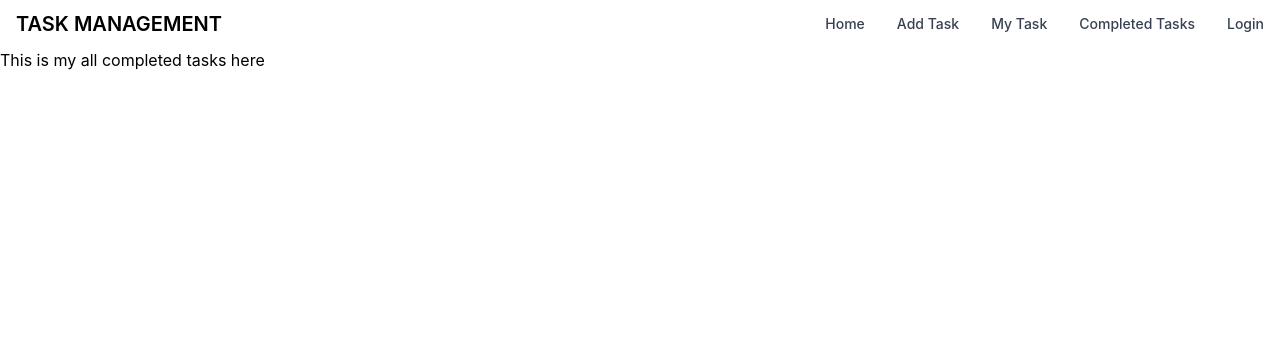
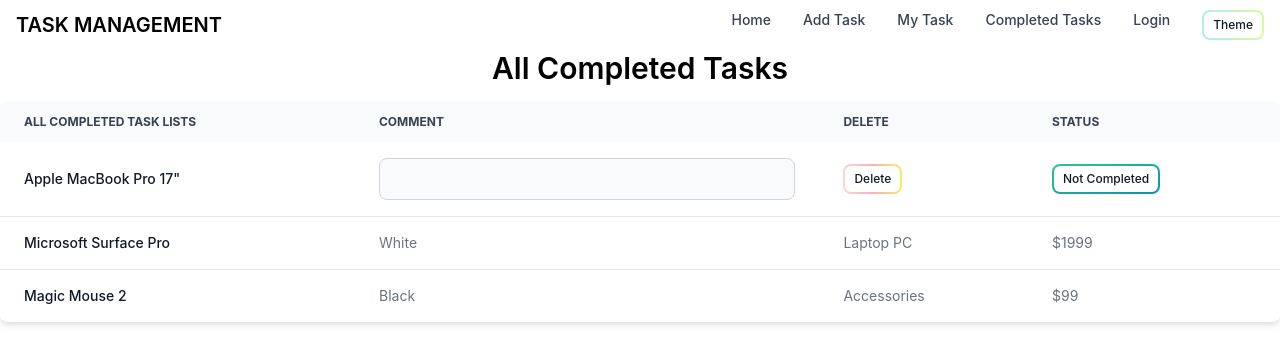
Before and after one commit to mohammad-sumon/task-management-client, a React (Create React App) app: page /completedtasks in a window 1280 px wide. Shown: the top 364 px of the page. Built offline with nearby package versions, Linux system fonts and the light colour scheme.

Commit message:
dark mode apply

```diff
--- a/public/index.html
+++ b/public/index.html
@@ -26,7 +26,7 @@
     -->
     <title>Task Management</title>
   </head>
-  <body>
+  <body clssName="dark">
     <noscript>You need to enable JavaScript to run this app.</noscript>
     <div id="root"></div>
     <!--
--- a/src/App.js
+++ b/src/App.js
@@ -1,6 +1,6 @@
-import { RouterProvider } from 'react-router-dom';
-import './App.css';
-import { router } from './Routes/Routes/Routes';
+import { RouterProvider } from "react-router-dom";
+import "./App.css";
+import { router } from "./Routes/Routes/Routes";
 
 function App() {
   return (
--- a/src/Pages/CompletedTasks/CompletedTasks.js
+++ b/src/Pages/CompletedTasks/CompletedTasks.js
@@ -1,11 +1,58 @@
-import React from 'react';
+import { Button, Table, TextInput } from "flowbite-react";
+import React from "react";
 
 const CompletedTasks = () => {
-    return (
-        <div>
-            <h2>This is my all completed tasks here</h2>
-        </div>
-    );
+  return (
+    <div>
+      <h2 className="text-3xl font-semibold mb-4 text-center">
+        All Completed Tasks
+      </h2>
+      <Table>
+        <Table.Head>
+          <Table.HeadCell>All Completed Task Lists</Table.HeadCell>
+          <Table.HeadCell>Comment</Table.HeadCell>
+          <Table.HeadCell>Delete</Table.HeadCell>
+          <Table.HeadCell>Status</Table.HeadCell>
+        </Table.Head>
+        <Table.Body className="divide-y">
+          <Table.Row className="bg-white dark:border-gray-700 dark:bg-gray-800">
+            <Table.Cell className="whitespace-nowrap font-medium text-gray-900 dark:text-white">
+              Apple MacBook Pro 17"
+            </Table.Cell>
+            <Table.Cell>
+              <TextInput></TextInput>
+            </Table.Cell>
+            <Table.Cell>
+              <Button size="xs" outline={true} gradientDuoTone="redToYellow">
+                Delete
+              </Button>
+            </Table.Cell>
+            <Table.Cell>
+              <Button size="xs" outline={true} gradientDuoTone="greenToBlue">
+                Not Completed
+              </Button>
+            </Table.Cell>
+          </Table.Row>
+          <Table.Row className="bg-white dark:border-gray-700 dark:bg-gray-800">
+            <Table.Cell className="whitespace-nowrap font-medium text-gray-900 dark:text-white">
+              Microsoft Surface Pro
+            </Table.Cell>
+            <Table.Cell>White</Table.Cell>
+            <Table.Cell>Laptop PC</Table.Cell>
+            <Table.Cell>$1999</Table.Cell>
+          </Table.Row>
+          <Table.Row className="bg-white dark:border-gray-700 dark:bg-gray-800">
+            <Table.Cell className="whitespace-nowrap font-medium text-gray-900 dark:text-white">
+              Magic Mouse 2
+            </Table.Cell>
+            <Table.Cell>Black</Table.Cell>
+            <Table.Cell>Accessories</Table.Cell>
+            <Table.Cell>$99</Table.Cell>
+          </Table.Row>
+        </Table.Body>
+      </Table>
+    </div>
+  );
 };
 
 export default CompletedTasks;
--- a/src/Pages/Header/Header.js
+++ b/src/Pages/Header/Header.js
@@ -1,8 +1,21 @@
-import { Navbar } from "flowbite-react";
-import React from "react";
+import { Button, Navbar } from "flowbite-react";
+import React, { useEffect, useState } from "react";
 import { Link } from "react-router-dom";
 
 const Header = () => {
+  const [theme, setTheme] = useState("light");
+  useEffect(() => {
+    if (theme === "dark") {
+      document.documentElement.classList.add("dark");
+    } else {
+      document.documentElement.classList.remove("dark");
+    }
+  }, [theme]);
+
+  const handleSwitch = () => {
+    setTheme(theme === "dark" ? "light" : "dark");
+  };
+
   return (
     <div>
       <Navbar fluid={true} rounded={true}>
@@ -29,6 +42,16 @@
           </Navbar.Link>
           <Navbar.Link>
             <Link to="/login">Login</Link>
+          </Navbar.Link>
+          <Navbar.Link>
+            <Button
+              size="xs"
+              outline={true}
+              gradientDuoTone="tealToLime"
+              onClick={handleSwitch}
+            >
+              Theme
+            </Button>
           </Navbar.Link>
         </Navbar.Collapse>
       </Navbar>
--- a/src/Pages/Login/Login.js
+++ b/src/Pages/Login/Login.js
@@ -2,7 +2,7 @@
 
 const Login = () => {
     return (
-        <div>
+        <div className='h-screen flex justify-center items-center'>
             <h3>This is login page</h3>
         </div>
     );
--- a/tailwind.config.js
+++ b/tailwind.config.js
@@ -1,6 +1,7 @@
 /** @type {import('tailwindcss').Config} */
 module.exports = {
   content: ["./src/**/*.{js,jsx,ts,tsx}", "node_modules/flowbite-react/**/*.{js,jsx,ts,tsx}"],
+  darkMode: "class",
   theme: {
     extend: {},
   },
```
